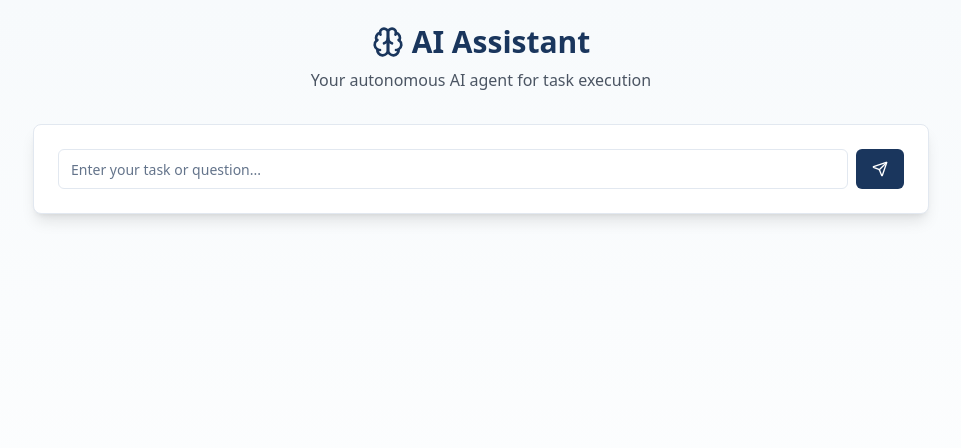
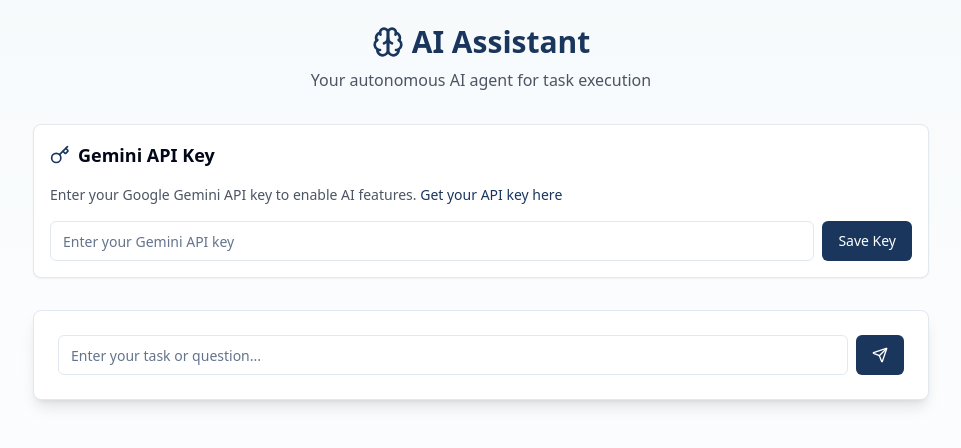
Before and after one commit to tonyakaguwop/autoagi-genius, a React (Vite) app: page / in a window 1280 px wide. Shown: the top 448 px of the page, without its empty margins (159-1120 px from the left). Built offline with nearby package versions, Linux system fonts and the light colour scheme.

Commit message:
Add API key input for Gemini
Implement an input field for users to enter their API key for Google Gemini in the application. This replaces the previous OpenAI configuration, allowing for integration with the new LLM service.
[skip gpt_engineer]

```diff
--- a/src/components/AIAssistant.tsx
+++ b/src/components/AIAssistant.tsx
@@ -5,6 +5,7 @@ import { Input } from "@/components/ui/input";
 import { Card } from "@/components/ui/card";
 import { Loader2, Send, Brain } from "lucide-react";
 import { useToast } from "@/hooks/use-toast";
+import { ApiKeyForm } from "./ApiKeyForm";
 
 export const AIAssistant = () => {
   const [input, setInput] = useState("");
@@ -45,6 +46,8 @@ export const AIAssistant = () => {
           </div>
           <p className="text-gray-600">Your autonomous AI agent for task execution</p>
         </header>
+
+        <ApiKeyForm />
 
         <Card className="p-6 bg-white shadow-lg">
           <form onSubmit={handleSubmit} className="flex space-x-2">
--- /dev/null
+++ b/src/components/ApiKeyForm.tsx
@@ -0,0 +1,62 @@
+import React, { useState, useEffect } from "react";
+import { Input } from "@/components/ui/input";
+import { Button } from "@/components/ui/button";
+import { Card } from "@/components/ui/card";
+import { Key } from "lucide-react";
+import { useToast } from "@/hooks/use-toast";
+import { getGeminiApiKey, setGeminiApiKey } from "@/utils/apiKeys";
+
+export const ApiKeyForm = () => {
+  const [apiKey, setApiKey] = useState("");
+  const { toast } = useToast();
+
+  useEffect(() => {
+    const savedApiKey = getGeminiApiKey();
+    if (savedApiKey) {
+      setApiKey(savedApiKey);
+    }
+  }, []);
+
+  const handleSubmit = (e: React.FormEvent) => {
+    e.preventDefault();
+    if (apiKey.trim()) {
+      setGeminiApiKey(apiKey.trim());
+      toast({
+        title: "API Key Saved",
+        description: "Your Gemini API key has been saved securely",
+      });
+    }
+  };
+
+  return (
+    <Card className="p-4 mb-6">
+      <form onSubmit={handleSubmit} className="space-y-4">
+        <div className="flex items-center space-x-2">
+          <Key className="w-5 h-5 text-primary" />
+          <h2 className="text-lg font-semibold">Gemini API Key</h2>
+        </div>
+        <p className="text-sm text-gray-600">
+          Enter your Google Gemini API key to enable AI features.{" "}
+          <a
+            href="https://makersuite.google.com/app/apikey"
+            target="_blank"
+            rel="noopener noreferrer"
+            className="text-primary hover:underline"
+          >
+            Get your API key here
+          </a>
+        </p>
+        <div className="flex space-x-2">
+          <Input
+            type="password"
+            value={apiKey}
+            onChange={(e) => setApiKey(e.target.value)}
+            placeholder="Enter your Gemini API key"
+            className="flex-1"
+          />
+          <Button type="submit">Save Key</Button>
+        </div>
+      </form>
+    </Card>
+  );
+};
--- /dev/null
+++ b/src/utils/apiKeys.ts
@@ -0,0 +1,15 @@
+const GEMINI_API_KEY_STORAGE_KEY = 'gemini_api_key';
+
+export const getGeminiApiKey = (): string | null => {
+  return localStorage.getItem(GEMINI_API_KEY_STORAGE_KEY);
+};
+
+export const setGeminiApiKey = (apiKey: string): void => {
+  localStorage.setItem(GEMINI_API_KEY_STORAGE_KEY, apiKey);
+  console.log('Gemini API key saved');
+};
+
+export const removeGeminiApiKey = (): void => {
+  localStorage.removeItem(GEMINI_API_KEY_STORAGE_KEY);
+  console.log('Gemini API key removed');
+};
```
